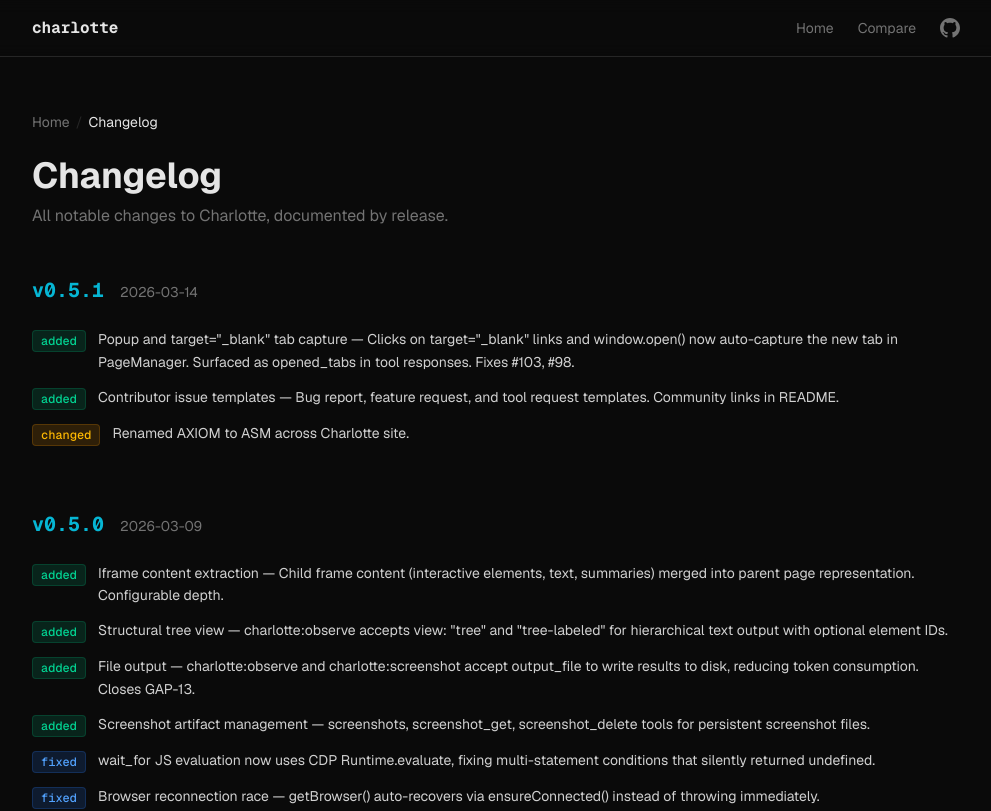
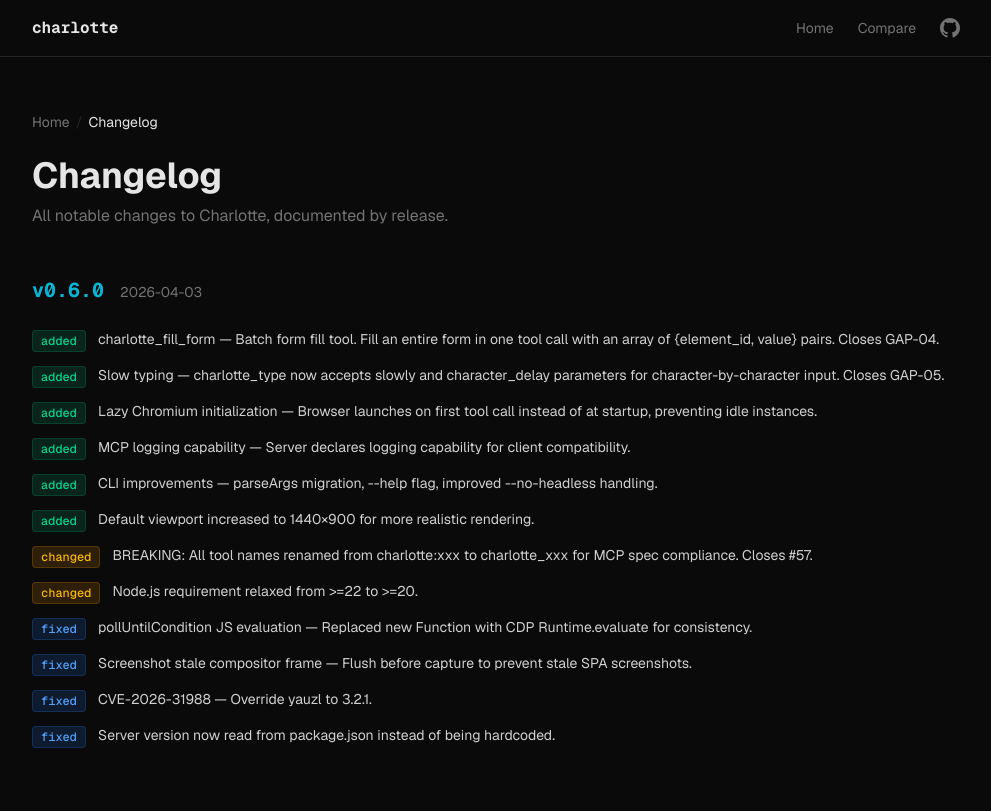
Before and after one commit to TickTockBent/charlotte, a Next.js app in the folder site/: page /changelog in a window 1280 px wide. Shown: the top 811 px of the page, without its empty margins (144-1135 px from the left). Built offline with nearby package versions, Linux system fonts and the light colour scheme.

Commit message:
Update docs and version for v0.6.0 release (#140)
// ticktockbent

```diff
--- a/package.json
+++ b/package.json
@@ -1,6 +1,6 @@
 {
   "name": "@ticktockbent/charlotte",
-  "version": "0.5.1",
+  "version": "0.6.0",
   "description": "Token-efficient browser MCP server — structured web pages for AI agents, not raw accessibility dumps",
   "type": "module",
   "main": "dist/index.js",
--- a/site/app/changelog/page.tsx
+++ b/site/app/changelog/page.tsx
@@ -18,6 +18,24 @@
 }
 
 const releases: Release[] = [
+  {
+    version: "0.6.0",
+    date: "2026-04-03",
+    entries: [
+      { type: "added", text: "charlotte_fill_form — Batch form fill tool. Fill an entire form in one tool call with an array of {element_id, value} pairs. Closes GAP-04." },
+      { type: "added", text: "Slow typing — charlotte_type now accepts slowly and character_delay parameters for character-by-character input. Closes GAP-05." },
+      { type: "added", text: "Lazy Chromium initialization — Browser launches on first tool call instead of at startup, preventing idle instances." },
+      { type: "added", text: "MCP logging capability — Server declares logging capability for client compatibility." },
+      { type: "added", text: "CLI improvements — parseArgs migration, --help flag, improved --no-headless handling." },
+      { type: "added", text: "Default viewport increased to 1440×900 for more realistic rendering." },
+      { type: "changed", text: "BREAKING: All tool names renamed from charlotte:xxx to charlotte_xxx for MCP spec compliance. Closes #57." },
+      { type: "changed", text: "Node.js requirement relaxed from >=22 to >=20." },
+      { type: "fixed", text: "pollUntilCondition JS evaluation — Replaced new Function with CDP Runtime.evaluate for consistency." },
+      { type: "fixed", text: "Screenshot stale compositor frame — Flush before capture to prevent stale SPA screenshots." },
+      { type: "fixed", text: "CVE-2026-31988 — Override yauzl to 3.2.1." },
+      { type: "fixed", text: "Server version now read from package.json instead of being hardcoded." },
+    ],
+  },
   {
     version: "0.5.1",
     date: "2026-03-14",
```
Also changed, not shown: 4 other files (tests, documents, lock files or other folders).
